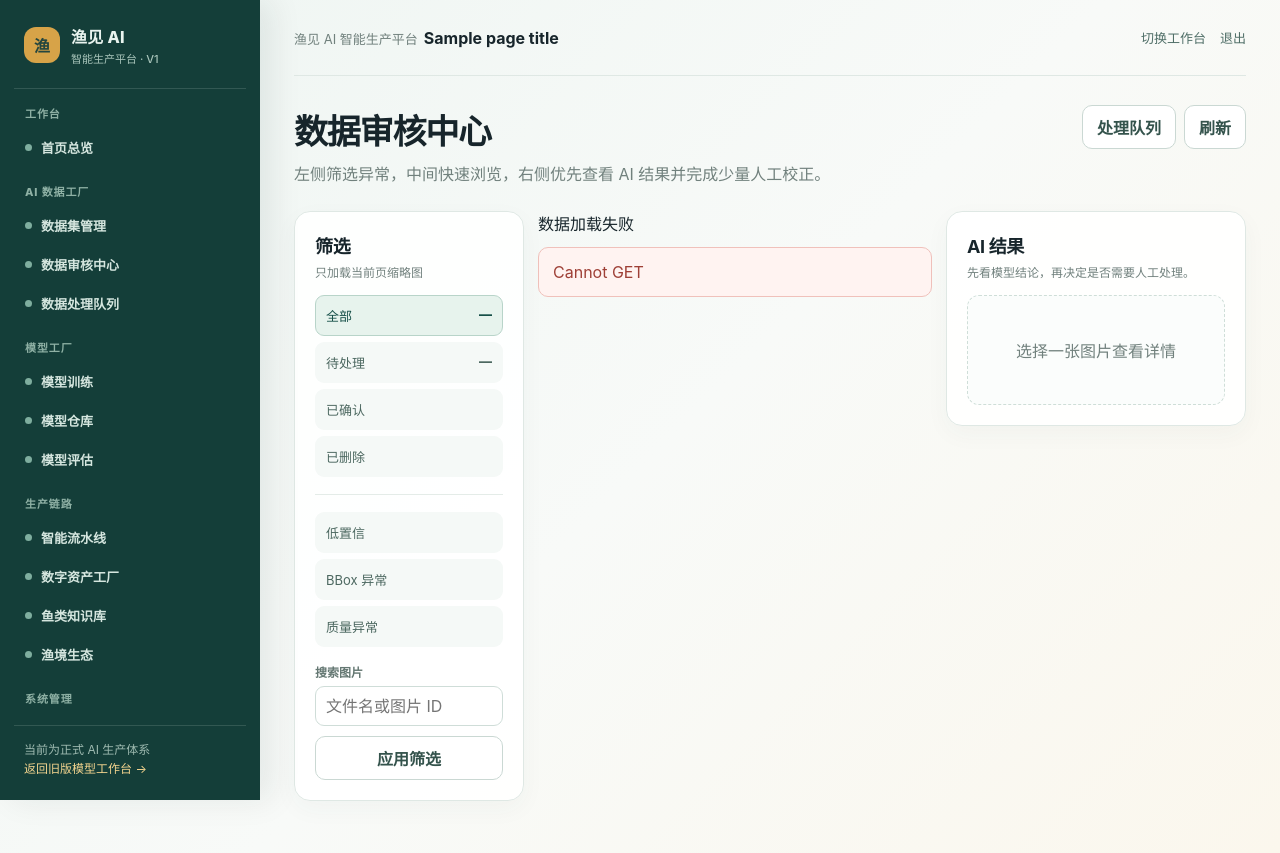
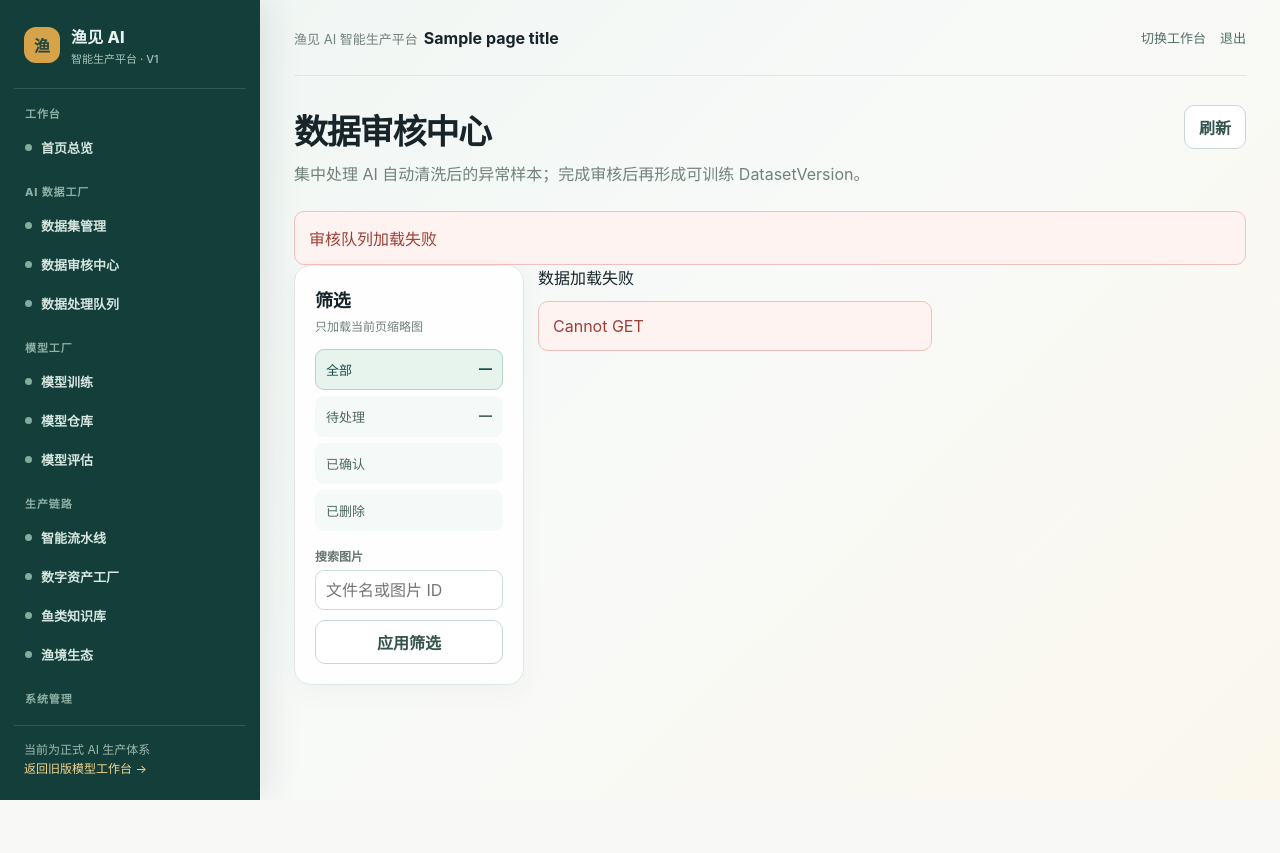
Before and after one commit to pan277942135/Yujian, a FastAPI app: template app/templates/platform/data_review.html in a window 1280 px wide. After the commit the page ends 800 px from the top, so only its background shows below. Run offline with FastAPI, Linux system fonts and the light colour scheme; data comes from the database, SQL or seed files in the repository; the template is opened without the code that fills it: most values are stand-ins (such as "Sample title", 1, 10 or a date in 2020).

Commit message:
refactor(platform-data): merge review queue into review center

```diff
--- a/app/templates/platform/components/ai_result_panel.html
+++ b/app/templates/platform/components/ai_result_panel.html
@@ -1,6 +1,6 @@
 {% macro ai_result_panel(target_id='aiResultPanel') -%}
 <section class="panel ai-panel" id="{{ target_id }}" aria-label="AI结果">
-  <div class="panel-heading"><div><h2>AI 结果</h2><p>先看模型结论，再决定是否需要人工处理。</p></div></div>
+  <div class="panel-heading"><div><h2>AI 结果</h2><p>先看模型结论，再决定是否需要人工处理。</p></div><button class="button review-drawer-close" type="button" onclick="closeReviewDetail()">关闭详情</button></div>
   <div class="empty" data-ai-empty>选择一张图片查看详情</div>
   <div data-ai-content hidden>
     <div class="bbox-preview" data-ai-preview>
--- a/app/templates/platform/data_review.html
+++ b/app/templates/platform/data_review.html
@@ -2,35 +2,57 @@
 {% from "platform/components/ai_result_panel.html" import ai_result_panel %}
 {% from "platform/components/batch_action_bar.html" import batch_action_bar %}
 {% from "platform/components/image_review_viewer.html" import image_review_viewer %}
+{% block head %}
+<style>
+  .species-modal{position:fixed;inset:0;z-index:80;background:rgba(8,25,21,.42);display:grid;place-items:center;padding:18px}.species-modal[hidden]{display:none}.species-modal-card{width:min(440px,100%);background:#fff;border-radius:16px;padding:20px;box-shadow:0 18px 50px rgba(15,45,36,.25)}.species-modal-card h2{margin:0 0 6px;font-size:20px}.species-modal-card p{margin:0;color:var(--muted);font-size:13px}.species-modal-card input,.species-modal-card select{width:100%;margin-top:12px}.species-modal-actions{display:flex;gap:8px;justify-content:flex-end;margin-top:16px}
+</style>
+{% endblock %}
 {% block content %}
-<div class="page-heading"><div><h1>数据审核中心</h1><p>左侧筛选异常，中间快速浏览，右侧优先查看 AI 结果并完成少量人工校正。</p></div><div class="page-actions"><a class="button" href="/platform/data/queue">处理队列</a><button class="button" type="button" onclick="loadReview()">刷新</button></div></div>
+<div class="page-heading"><div><h1>数据审核中心</h1><p>集中处理 AI 自动清洗后的异常样本；完成审核后再形成可训练 DatasetVersion。</p></div><div class="page-actions"><button class="button" type="button" onclick="loadReview()">刷新</button></div></div>
+<div id="reviewSummaryCards" class="review-summary-grid" aria-label="审核队列概览"><div class="loading">加载中…</div></div>
 <div class="split-layout">
-  <aside class="panel filter-panel"><div class="panel-heading"><div><h2>筛选</h2><p>只加载当前页缩略图</p></div></div><div class="filter-list"><button class="filter-button selected" data-status="all">全部 <span class="filter-count" data-filter-count="all">—</span></button><button class="filter-button" data-status="pending">待处理 <span class="filter-count" data-filter-count="pending">—</span></button><button class="filter-button" data-status="approved">已确认</button><button class="filter-button" data-status="rejected">已删除</button></div><hr style="border:0;border-top:1px solid #e4ece8;margin:17px 0"><div class="filter-list"><button class="filter-button" data-issue="low_confidence">低置信</button><button class="filter-button" data-issue="bbox_error">BBox 异常</button><button class="filter-button" data-issue="quality_issue">质量异常</button></div><div class="field" style="margin-top:16px"><label for="reviewSearch">搜索图片</label><input id="reviewSearch" placeholder="文件名或图片 ID"></div><button class="button" style="margin-top:10px;width:100%" type="button" onclick="loadReview()">应用筛选</button></aside>
+  <aside class="panel filter-panel"><div class="panel-heading"><div><h2>筛选</h2><p>只加载当前页缩略图</p></div></div><div class="filter-list"><button class="filter-button selected" data-status="all">全部 <span class="filter-count" data-filter-count="all">—</span></button><button class="filter-button" data-status="pending">待处理 <span class="filter-count" data-filter-count="pending">—</span></button><button class="filter-button" data-status="approved">已确认</button><button class="filter-button" data-status="rejected">已删除</button></div><div class="field" style="margin-top:16px"><label for="reviewSearch">搜索图片</label><input id="reviewSearch" placeholder="文件名或图片 ID"></div><button class="button" style="margin-top:10px;width:100%" type="button" onclick="loadReview()">应用筛选</button></aside>
   <section><div id="reviewSummary" class="notice" style="margin-bottom:12px">加载中…</div><div id="reviewList"><div class="loading">加载中…</div></div><div id="reviewPagination" class="inline" style="justify-content:center;margin-top:12px"></div></section>
   <div><div id="resultMount"></div><div id="viewerMount" style="margin-top:14px"></div></div>
 </div>
 {{ ai_result_panel('aiResultPanel') }}
 {{ image_review_viewer('imageReviewViewer') }}
 {{ batch_action_bar('reviewBatchActions') }}
+<div id="speciesDialog" class="species-modal" hidden role="dialog" aria-modal="true" aria-labelledby="speciesDialogTitle">
+  <div class="species-modal-card"><h2 id="speciesDialogTitle">选择鱼种</h2><p>使用已有鱼种目录，确认后写入审核结果。</p><input id="speciesSearch" type="search" placeholder="搜索鱼种"><select id="speciesSelect" size="7" aria-label="鱼种列表"></select><div class="species-modal-actions"><button class="button" type="button" onclick="closeSpeciesDialog()">取消</button><button class="button primary" type="button" onclick="confirmSpeciesUpdate()">确认</button></div></div>
+</div>
 {% endblock %}
 {% block scripts %}
 <script>
-const review={items:[],selected:new Set(),page:1,pageSize:30,status:'all',issue:'',q:''};
+const review={items:[],selected:new Set(),page:1,pageSize:30,status:'all',issue:'',q:'',total:0,current:null,species:[]};
 const summary=document.getElementById('reviewSummary'),list=document.getElementById('reviewList'),result=document.getElementById('aiResultPanel'),viewer=document.getElementById('imageReviewViewer'),bar=document.getElementById('reviewBatchActions');
-document.getElementById('resultMount').appendChild(result);document.getElementById('viewerMount').appendChild(viewer);result.hidden=false;viewer.hidden=true;
-function reviewCard(item){const id=esc(item.id);const selected=review.selected.has(item.id)?'checked':'';const confidence=item.confidence==null?'—':(Number(item.confidence)*100).toFixed(1)+'%';return `<article class="review-card" data-review-id="${id}"><div><img class="review-thumb" loading="lazy" src="${esc(item.thumbnail_url||'')}" alt="${esc(item.file_name||'鱼类图片')}" onerror="this.style.opacity=.25"></div><div class="review-meta"><label class="inline"><input type="checkbox" ${selected} onchange="toggleReview('${id}')"><span class="review-id">${esc(item.file_name||item.image_id)}</span></label><div class="review-sub">${esc(item.batch_id)} · ${esc(item.review_status||'pending')}</div><div><strong>${esc(item.predicted_species||'暂无预测')}</strong> <span class="muted">${esc(confidence)}</span></div><div class="inline">${(item.issue_labels||[]).map(label=>`<span class="status-tag status-review">${esc(label)}</span>`).join('')||'<span class="muted">暂无异常</span>'}</div><div class="review-actions"><button class="button" type="button" onclick="selectReview(event,'${id}')">详情</button><button class="button primary" type="button" onclick="singleAction(event,'${id}','confirm')">确认</button></div></div></article>`}
+document.getElementById('resultMount').appendChild(result);document.getElementById('viewerMount').appendChild(viewer);result.hidden=true;viewer.hidden=true;
+function mobileReview(){return window.matchMedia('(max-width:780px)').matches}
+function reviewCard(item){const id=esc(item.id);const selected=review.selected.has(item.id)?'checked':'';const confidence=item.confidence==null?'—':(Number(item.confidence)*100).toFixed(1)+'%';return `<article class="review-card" data-review-id="${id}"><div><img class="review-thumb" loading="lazy" decoding="async" src="${esc(item.thumbnail_url||'')}" alt="${esc(item.file_name||'鱼类图片')}" onerror="this.style.opacity=.25"></div><div class="review-meta"><label class="inline"><input type="checkbox" ${selected} onchange="toggleReview('${id}')"><span class="review-id">${esc(item.file_name||item.image_id)}</span></label><div class="review-sub">${esc(item.batch_id)} · ${esc(item.review_status||'pending')}</div><div><strong>${esc(item.predicted_species||'暂无预测')}</strong> <span class="muted">${esc(confidence)}</span></div><div class="inline">${(item.issue_labels||[]).map(label=>`<span class="status-tag status-review"><span class="status-dot"></span>${esc(label)}</span>`).join('')||'<span class="muted">暂无异常</span>'}</div><div class="review-actions"><button class="button" type="button" onclick="selectReview(event,'${id}')">详情</button><button class="button primary" type="button" onclick="singleAction(event,'${id}','confirm')">确认</button></div></div></article>`}
+function renderReviewSummary(data){const cards=[['pending','待人工处理',data.pending||0,'待审核样本',''],['high_confidence','高可信待确认',data.high_confidence||0,'高置信 AI 结果',''],['low_confidence','低置信',data.low_confidence||0,'需要人工判断','low_confidence'],['bbox_error','框待确认',data.bbox_error||0,'需要可视化调整','bbox_error'],['quality_issue','质量异常',data.quality_issue||0,'需检查图片质量','quality_issue']];document.getElementById('reviewSummaryCards').innerHTML=cards.map(([key,label,value,detail,issue])=>`<button class="review-summary-card ${review.issue===issue&&issue?'selected':''}" type="button" data-summary-issue="${esc(issue)}" data-summary-key="${key}"><span>${label}</span><strong>${esc(value)}</strong><em>${detail}</em></button>`).join('');document.querySelectorAll('[data-summary-issue]').forEach(node=>node.addEventListener('click',()=>{const issue=node.dataset.summaryIssue;if(issue){review.issue=review.issue===issue?'':issue;review.status='all'}else{review.issue='';review.status='pending'}review.page=1;syncFilterButtons();loadReview()}));document.querySelector('[data-filter-count="pending"]').textContent=data.pending??0;document.querySelector('[data-filter-count="all"]').textContent=data.total??0}
 function toggleReview(id){if(review.selected.has(id))review.selected.delete(id);else review.selected.add(id);updateBar()}
-function selectReview(event,id){event?.stopPropagation();const item=review.items.find(row=>row.id===id);if(!item)return;review.current=item;result.querySelector('[data-ai-empty]').hidden=true;result.querySelector('[data-ai-content]').hidden=false;result.querySelector('[data-ai-image]').src=item.image_url||'';result.querySelector('[data-ai-species]').textContent=item.predicted_species||'暂无预测';result.querySelector('[data-ai-confidence]').textContent=item.confidence==null?'—':(Number(item.confidence)*100).toFixed(1)+'%';result.querySelector('[data-ai-quality]').textContent=item.quality||'—';result.querySelector('[data-ai-model]').textContent=item.model_version||'—';result.querySelector('[data-ai-status]').textContent=item.review_status||'—';result.querySelector('[data-ai-bbox-status]').textContent=item.bbox_status||'—';const box=result.querySelector('[data-ai-bbox]');if(item.accepted_bbox||item.candidate_bbox){const b=item.accepted_bbox||item.candidate_bbox;box.hidden=false;box.style.left=(Number(b[0])*100)+'%';box.style.top=(Number(b[1])*100)+'%';box.style.width=(Number(b[2])*100)+'%';box.style.height=(Number(b[3])*100)+'%'}else box.hidden=true;viewer.hidden=false;viewer.querySelector('[data-viewer-image]').src=item.image_url||'';updateBar()}
+function closeReviewDetail(){result.hidden=true;document.body.classList.remove('review-drawer-open')}
+function selectReview(event,id){event?.stopPropagation();const item=review.items.find(row=>row.id===id);if(!item)return;review.current=item;result.hidden=false;result.classList.toggle('review-drawer',mobileReview());if(mobileReview())document.body.classList.add('review-drawer-open');result.querySelector('[data-ai-empty]').hidden=true;result.querySelector('[data-ai-content]').hidden=false;result.querySelector('[data-ai-image]').src=item.image_url||'';result.querySelector('[data-ai-species]').textContent=item.predicted_species||'暂无预测';result.querySelector('[data-ai-confidence]').textContent=item.confidence==null?'—':(Number(item.confidence)*100).toFixed(1)+'%';result.querySelector('[data-ai-quality]').textContent=item.quality||'—';result.querySelector('[data-ai-model]').textContent=item.model_version||'—';result.querySelector('[data-ai-status]').textContent=item.review_status||'—';result.querySelector('[data-ai-bbox-status]').textContent=item.bbox_status||'—';const box=result.querySelector('[data-ai-bbox]');if(item.accepted_bbox||item.candidate_bbox){const b=item.accepted_bbox||item.candidate_bbox;box.hidden=false;box.style.left=(Number(b[0])*100)+'%';box.style.top=(Number(b[1])*100)+'%';box.style.width=(Number(b[2])*100)+'%';box.style.height=(Number(b[3])*100)+'%'}else box.hidden=true;viewer.hidden=true;updateBar()}
 function updateBar(){bar.hidden=review.selected.size===0;bar.querySelector('[data-selected-count]').textContent=review.selected.size;document.querySelectorAll('[data-review-id] input').forEach(input=>{const card=input.closest('[data-review-id]');input.checked=review.selected.has(card.dataset.reviewId)})}
 function params(){const p=new URLSearchParams({page:review.page,page_size:review.pageSize});if(review.status!=='all')p.set('status',review.status);if(review.issue)p.set('issue',review.issue);if(review.q)p.set('q',review.q);return p}
-async function loadReview(){review.q=document.getElementById('reviewSearch').value.trim();review.page=1;const target=reviewList;renderState(target,'loading');try{const data=await platformFetch('/api/platform/review/items?'+params());review.items=data.items||[];summary.innerHTML=`共 <strong>${esc(data.total??0)}</strong> 条，当前显示 ${esc(review.items.length)} 条 <span class="muted">· 可勾选后批量处理</span>`;target.innerHTML=review.items.length?review.items.map(reviewCard).join(''):'<div class="empty">暂无符合条件的样本</div>';document.getElementById('reviewPagination').innerHTML=`${data.has_next?'<button class="button" onclick="nextReviewPage()">下一页</button>':''}`;updateBar();if(review.items[0])selectReview(null,review.items[0].id)}catch(error){renderState(target,'error',platformError(error));summary.textContent='数据加载失败'}}
-function nextReviewPage(){review.page+=1;const oldQ=review.q;platformFetch('/api/platform/review/items?'+params()).then(data=>{review.items=data.items||[];review.q=oldQ;list.innerHTML=review.items.length?review.items.map(reviewCard).join(''):'<div class="empty">暂无符合条件的样本</div>';document.getElementById('reviewPagination').innerHTML=data.has_next?'<button class="button" onclick="nextReviewPage()">下一页</button>':'';updateBar();if(review.items[0])selectReview(null,review.items[0].id)}).catch(error=>{list.innerHTML=`<div class="error-state">${esc(platformError(error))}</div>`})}
-async function doAction(action,ids){try{let payload={ids};let url='/api/platform/review/';if(action==='species'){const species=prompt('请输入确认后的鱼种：',review.current?.truth_species||review.current?.predicted_species||'');if(!species)return;payload.species=species;url+='species'}else if(action==='bbox'){const text=prompt('请输入归一化 BBox JSON [x,y,width,height]：',JSON.stringify(review.current?.accepted_bbox||review.current?.candidate_bbox||[0.1,0.1,0.8,0.8]));if(!text)return;payload.accepted_bbox=JSON.parse(text);url+='bbox'}else if(action==='confirm'){url+='batch-confirm'}else{url+='batch-delete'}const data=await platformFetch(url,{method:'POST',headers:{'Content-Type':'application/json'},body:JSON.stringify(payload)});alert(`已更新 ${data.updated||0} 条`);review.selected.clear();await loadReview()}catch(error){alert(platformError(error))}}
-function singleAction(event,id,action){event?.stopPropagation();review.selected=new Set([id]);const item=review.items.find(row=>row.id===id);if(item)review.current=item;updateBar();doAction(action,[id])}
-document.querySelectorAll('[data-batch-action]').forEach(button=>button.addEventListener('click',()=>doAction(button.dataset.batchAction,[...review.selected])));
-document.querySelectorAll('[data-single-action]').forEach(button=>button.addEventListener('click',()=>review.current&&doAction(button.dataset.singleAction,[review.current.id])));
-document.querySelectorAll('[data-status]').forEach(button=>button.addEventListener('click',()=>{document.querySelectorAll('[data-status]').forEach(node=>node.classList.remove('selected'));button.classList.add('selected');review.status=button.dataset.status;loadReview()}));
-document.querySelectorAll('[data-issue]').forEach(button=>button.addEventListener('click',()=>{document.querySelectorAll('[data-issue]').forEach(node=>node.classList.remove('selected'));if(review.issue===button.dataset.issue)review.issue='';else{review.issue=button.dataset.issue;button.classList.add('selected')}loadReview()}));
-const initial=new URLSearchParams(location.search);if(initial.get('issue')){review.issue=initial.get('issue');document.querySelector(`[data-issue="${review.issue}"]`)?.classList.add('selected')}if(initial.get('q'))document.getElementById('reviewSearch').value=initial.get('q');loadReview();
+function syncFilterButtons(){document.querySelectorAll('[data-status]').forEach(node=>node.classList.toggle('selected',node.dataset.status===review.status));document.querySelectorAll('[data-issue]').forEach(node=>node.classList.toggle('selected',node.dataset.issue===review.issue))}
+function renderPagination(data){const previous=review.page>1?'<button class="button" onclick="previousReviewPage()">上一页</button>':'';const next=data.has_next?'<button class="button" onclick="nextReviewPage()">下一页</button>':'';document.getElementById('reviewPagination').innerHTML=`${previous}${next}<span class="muted">第 ${esc(data.page)} 页</span>`}
+async function loadReview(){review.q=document.getElementById('reviewSearch').value.trim();review.page=1;await loadReviewPage()}
+async function loadReviewPage(){renderState(list,'loading');try{const [data,queue]=await Promise.all([platformFetch('/api/platform/review/items?'+params()),platformFetch('/api/platform/review/queue')]);review.items=data.items||[];review.total=Number(data.total||0);renderReviewSummary(queue);summary.innerHTML=`共 <strong>${esc(data.total??0)}</strong> 条，当前显示 ${esc(review.items.length)} 条 <span class="muted">· 可勾选后批量处理</span>`;list.innerHTML=review.items.length?review.items.map(reviewCard).join(''):'<div class="empty">暂无符合条件的样本</div>';renderPagination(data);updateBar();if(review.items[0]&&!mobileReview())selectReview(null,review.items[0].id)}catch(error){renderState(list,'error',platformError(error));summary.textContent='数据加载失败';document.getElementById('reviewSummaryCards').innerHTML='<div class="error-state" style="grid-column:1/-1">审核队列加载失败</div>'}}
+function nextReviewPage(){review.page+=1;loadReviewPage()}
+function previousReviewPage(){review.page=Math.max(1,review.page-1);loadReviewPage()}
+async function doAction(action,ids){try{let payload={ids};let url='/api/platform/review/';if(action==='confirm')url+='batch-confirm';else url+='batch-delete';const data=await platformFetch(url,{method:'POST',headers:{'Content-Type':'application/json'},body:JSON.stringify(payload)});alert(`已更新 ${data.updated||0} 条`);review.selected.clear();await loadReview()}catch(error){alert(platformError(error))}}
+function openSpeciesDialog(ids){review.speciesIds=ids;document.getElementById('speciesDialog').hidden=false;document.getElementById('speciesSearch').value='';renderSpeciesOptions();document.getElementById('speciesSearch').focus()}
+function renderSpeciesOptions(){const term=document.getElementById('speciesSearch').value.trim().toLowerCase();const select=document.getElementById('speciesSelect');const rows=review.species.filter(item=>String(item.common_name_zh||'').toLowerCase().includes(term));select.innerHTML=rows.map(item=>`<option value="${esc(item.common_name_zh)}">${esc(item.common_name_zh)}</option>`).join('');if(rows[0])select.value=rows[0].common_name_zh}
+function closeSpeciesDialog(){document.getElementById('speciesDialog').hidden=true}
+async function confirmSpeciesUpdate(){const species=document.getElementById('speciesSelect').value;if(!species){alert('请选择鱼种');return}try{const data=await platformFetch('/api/platform/review/species',{method:'POST',headers:{'Content-Type':'application/json'},body:JSON.stringify({ids:review.speciesIds,species})});closeSpeciesDialog();alert(`已更新 ${data.updated||0} 条鱼种`);review.selected.clear();await loadReview()}catch(error){alert(platformError(error))}}
+function openLegacyBBox(ids){const rows=ids.map(id=>review.items.find(item=>item.id===id)).filter(Boolean);if(!rows.length)return;const batchIds=new Set(rows.map(item=>item.batch_id));if(batchIds.size!==1){alert('调整框一次只能处理同一批次的图片');return}const item=rows[0];window.location.href=`/crop-review?batch_id=${encodeURIComponent(item.batch_id)}&image_id=${encodeURIComponent(item.image_id)}`}
+function singleAction(event,id,action){event?.stopPropagation();review.selected=new Set([id]);const item=review.items.find(row=>row.id===id);if(item)review.current=item;updateBar();if(action==='species')openSpeciesDialog([id]);else if(action==='bbox')openLegacyBBox([id]);else doAction(action,[id])}
+document.querySelectorAll('[data-batch-action]').forEach(button=>button.addEventListener('click',()=>{const ids=[...review.selected];if(button.dataset.batchAction==='species')openSpeciesDialog(ids);else if(button.dataset.batchAction==='bbox')openLegacyBBox(ids);else doAction(button.dataset.batchAction,ids)}));
+document.querySelectorAll('[data-status]').forEach(button=>button.addEventListener('click',()=>{review.status=button.dataset.status;review.issue='';review.page=1;syncFilterButtons();loadReview()}));
+document.querySelectorAll('[data-issue]').forEach(button=>button.addEventListener('click',()=>{review.issue=review.issue===button.dataset.issue?'':button.dataset.issue;review.status='all';review.page=1;syncFilterButtons();loadReview()}));
+document.getElementById('speciesSearch').addEventListener('input',renderSpeciesOptions);
+async function loadSpecies(){try{review.species=await platformFetch('/api/species?status=active')}catch(error){review.species=[]}}
+const initial=new URLSearchParams(location.search);if(initial.get('issue'))review.issue=initial.get('issue');if(initial.get('q'))document.getElementById('reviewSearch').value=initial.get('q');syncFilterButtons();Promise.all([loadSpecies(),loadReview()]);
 </script>
 {% endblock %}
```
